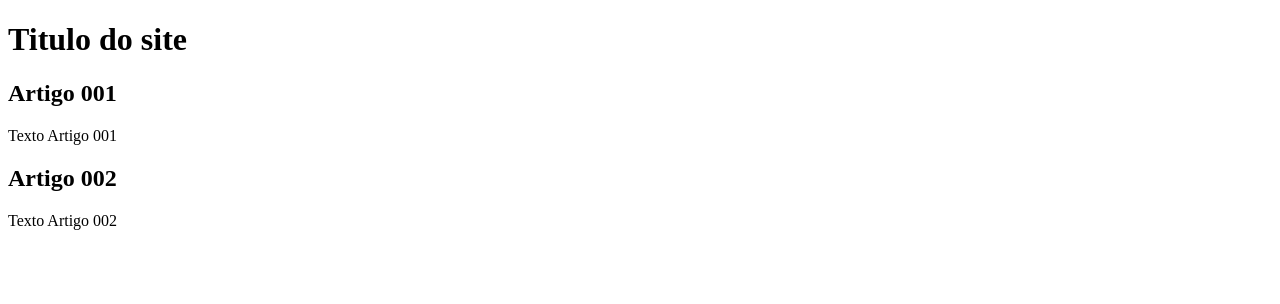
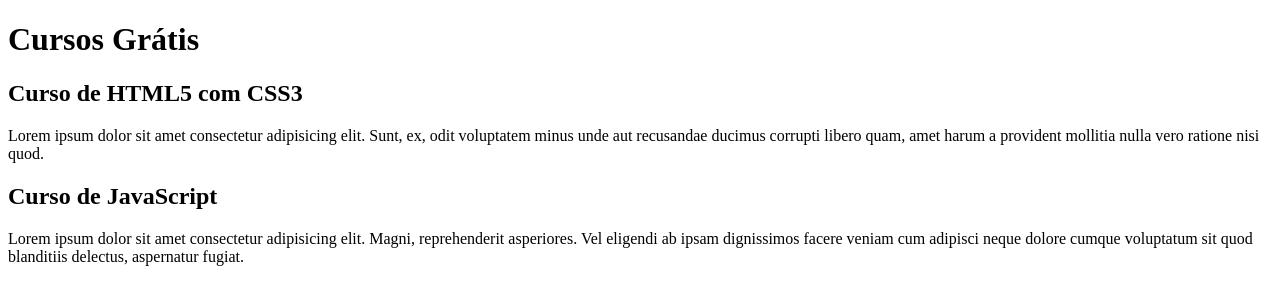
Before and after one commit to kauecrisosthomo/projeto-site, a plain HTML site: page index.html in a window 1280 px wide. Drawn offline with Linux system fonts and the light colour scheme.

Commit message:
comecei a escrever o conteudo

```diff
--- a/index.html
+++ b/index.html
@@ -9,15 +9,15 @@
 <body>
     <main>
         <header>
-            <h1>Titulo do site</h1>
+            <h1>Cursos Grátis</h1>
         </header>
         <article>
-            <h2>Artigo 001</h2>
-            <p>Texto Artigo 001</p>
+            <h2>Curso de HTML5 com CSS3</h2>
+            <p>Lorem ipsum dolor sit amet consectetur adipisicing elit. Sunt, ex, odit voluptatem minus unde aut recusandae ducimus corrupti libero quam, amet harum a provident mollitia nulla vero ratione nisi quod.</p>
         </article>
         <article>
-            <h2>Artigo 002</h2>
-            <p>Texto Artigo 002</p>
+            <h2>Curso de JavaScript</h2>
+            <p>Lorem ipsum dolor sit amet consectetur adipisicing elit. Magni, reprehenderit asperiores. Vel eligendi ab ipsam dignissimos facere veniam cum adipisci neque dolore cumque voluptatum sit quod blanditiis delectus, aspernatur fugiat.</p>
         </article>
     </main>
 </body>
```
